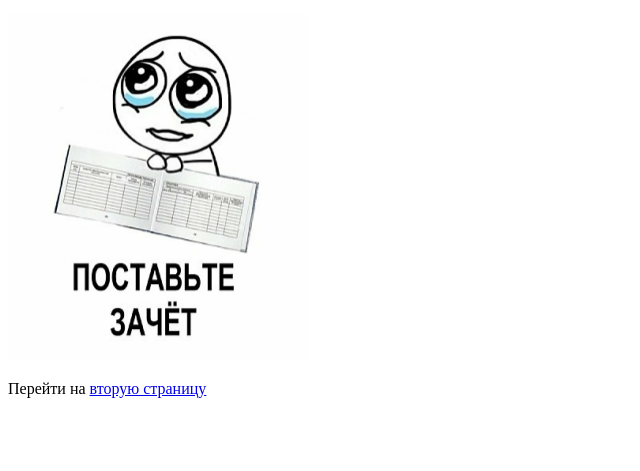
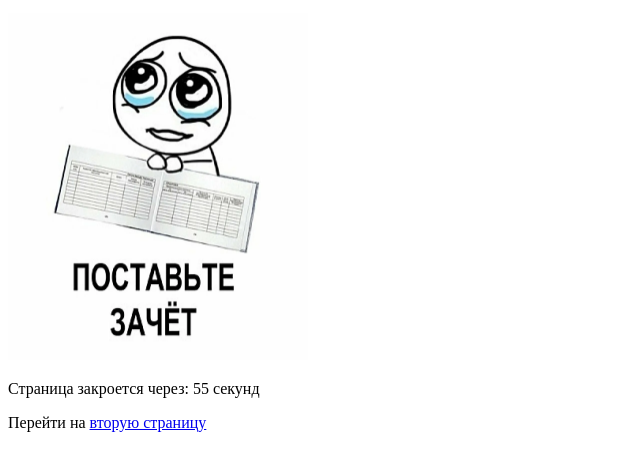
Before and after one commit to A2022S/lab3_webpage, a plain HTML site: page index.html in a window 1280 px wide. Shown: the part 101-572 px from the top of the page, without its empty margins (0-640 px from the left). Drawn offline with Linux system fonts and the light colour scheme.

Commit message:
Update index.html

```diff
--- a/index.html
+++ b/index.html
@@ -2,12 +2,40 @@
 <html>
 <head>
     <title>Главная страница</title>
+    <script>
+        // Устанавливаем время обратного отсчета в секундах (1 минута = 60 секунд)
+        let timeLeft = 60;
+
+        function countdown() {
+            // Уменьшаем оставшееся время на 1 секунду
+            timeLeft--;
+
+            // Обновляем отображение таймера
+            document.getElementById("timer").textContent = timeLeft;
+
+            // Если время вышло, закрываем страницу
+            if (timeLeft <= 0) {
+                window.close();
+            } else {
+                // Продолжаем отсчет через 1 секунду
+                setTimeout(countdown, 1000);
+            }
+        }
+
+        // Запускаем таймер при загрузке страницы
+        window.onload = function() {
+            setTimeout(countdown, 1000);
+        };
+    </script>
 </head>
 <body>
     <h1>Добро пожаловать!</h1>
     <p>Это главная страница моего тестового сайта.</p>
+    <img src="image1.jpg" alt="Пример изображения" width="300">
 
-    <img src="image1.jpg" alt="Пример изображения" width="300">
+    <div>
+        <p>Страница закроется через: <span id="timer">60</span> секунд</p>
+    </div>
 
     <p>Перейти на <a href="page2.html">вторую страницу</a></p>
 </body>
```
